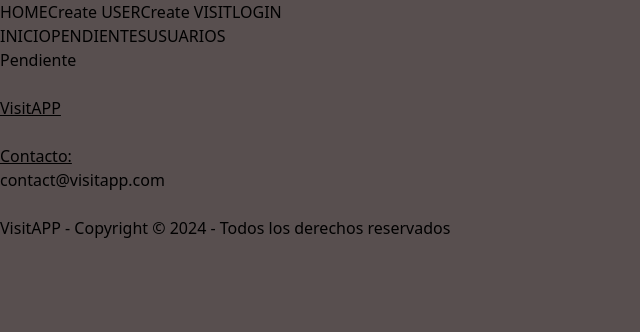
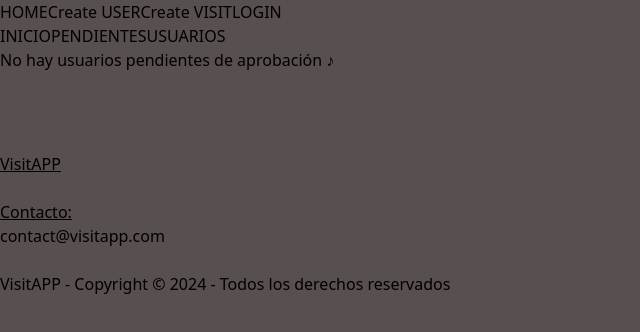
Before and after one commit to LucasFreijomil/VisitAPP, a React (Vite) app in the folder client/: page /dashboard in a window 1280 px wide. Both pictures are taken after a click on the button "PENDIENTES". Shown: the top 332 px of the page, without its empty margins (0-640 px from the left). Built offline with nearby package versions, Linux system fonts and the light colour scheme.

Commit message:
Dashboard pending, pendingCard, others..

```diff
--- /dev/null
+++ b/client/src/Components/Views/Dashboard/DMain/DMain.jsx
@@ -0,0 +1,9 @@
+export const DMain = () =>
+{
+
+    return(
+        <div>
+            Soy el main de Dashboard
+        </div>
+    )
+}
--- /dev/null
+++ b/client/src/Components/Views/Dashboard/DPending/DPending.jsx
@@ -0,0 +1,36 @@
+import axios from 'axios';
+import { useEffect, useState } from 'react';
+import { DPendingCard } from '../DPendingCard/DPendingCard';
+import Styles from './DPending.module.css';
+
+export const DPending = () =>
+{
+    const [ pending, setPending ] = useState([]);
+
+    useEffect( () =>
+    {
+        let url = "localhost:3001/";
+        axios.get(`${url}users/notApproved`)
+        .then( ( {data} ) =>
+        {
+            setPending(data);
+        })
+        .catch( (error) =>
+        {
+            console.log( "Error al cargar pendientes: ", error.message );
+        })
+    }, [])
+
+    return(
+        <div className={Styles.toApproveContainer}>
+            {pending.length>0 && (
+                pending.map( (x, y) =>
+                {
+                    let thisUser = JSON.parse( x );
+                    <DPendingCard x={x} />
+                })
+            )}
+            <p> No hay usuarios pendientes de aprobación ♪ </p>
+        </div>
+    )
+}
--- /dev/null
+++ b/client/src/Components/Views/Dashboard/DPending/DPending.module.css
@@ -0,0 +1,7 @@
+.toApproveContainer
+{
+  height: 80px;
+  display: flex;
+  flex-direction: column;
+  gap: 20px;
+}
--- /dev/null
+++ b/client/src/Components/Views/Dashboard/DPendingCard/DPendingCard.jsx
@@ -0,0 +1,9 @@
+export const DPendingCard = ( {x} ) =>
+{
+
+    return(
+        <div>
+            <button onClick={() => console.log("USER DATA: ", x ) }> user data </button>
+        </div>
+    )
+}
--- /dev/null
+++ b/client/src/Components/Views/Dashboard/DUsers/DUsers.jsx
@@ -0,0 +1,9 @@
+export const DUsers = () =>
+{
+
+    return(
+        <div>
+            Soy el DUsers de Dashboard
+        </div>
+    )
+}
--- a/client/src/Components/Views/Dashboard/Dashboard.jsx
+++ b/client/src/Components/Views/Dashboard/Dashboard.jsx
@@ -1,4 +1,7 @@
 import { useState } from "react";
+import { DMain } from "./DMain/DMain.jsx";
+import { DPending } from "./DPending/DPending.jsx";
+import { DUsers } from "./DUsers/DUsers.jsx";
 import { DsideBar } from "./DsideBar/DsideBar.jsx";
 
 export const Dashboard = () =>
@@ -7,12 +10,15 @@
 
     return(
         <div>
+
             <DsideBar setOption={setOption}/>
+
             <div>
-                { option=='main' && <div> Principal </div>}
-                { option=='pending' && <div> Pendiente </div>}
-                { option=='users' && <div> USUARIOS </div>}
+                { option=='main' && <DMain />}
+                { option=='pending' && <DPending />}
+                { option=='users' && <DUsers />}
             </div>
+
         </div>
     )
 }
```
Also changed, not shown: client/src/Components/Views/Dashboard/DMain/DMain.module.css (added), client/src/Components/Views/Dashboard/DPendingCard/DPendingCard.module.css (added), client/src/Components/Views/Dashboard/DUsers/DUsers.module.css (added).
